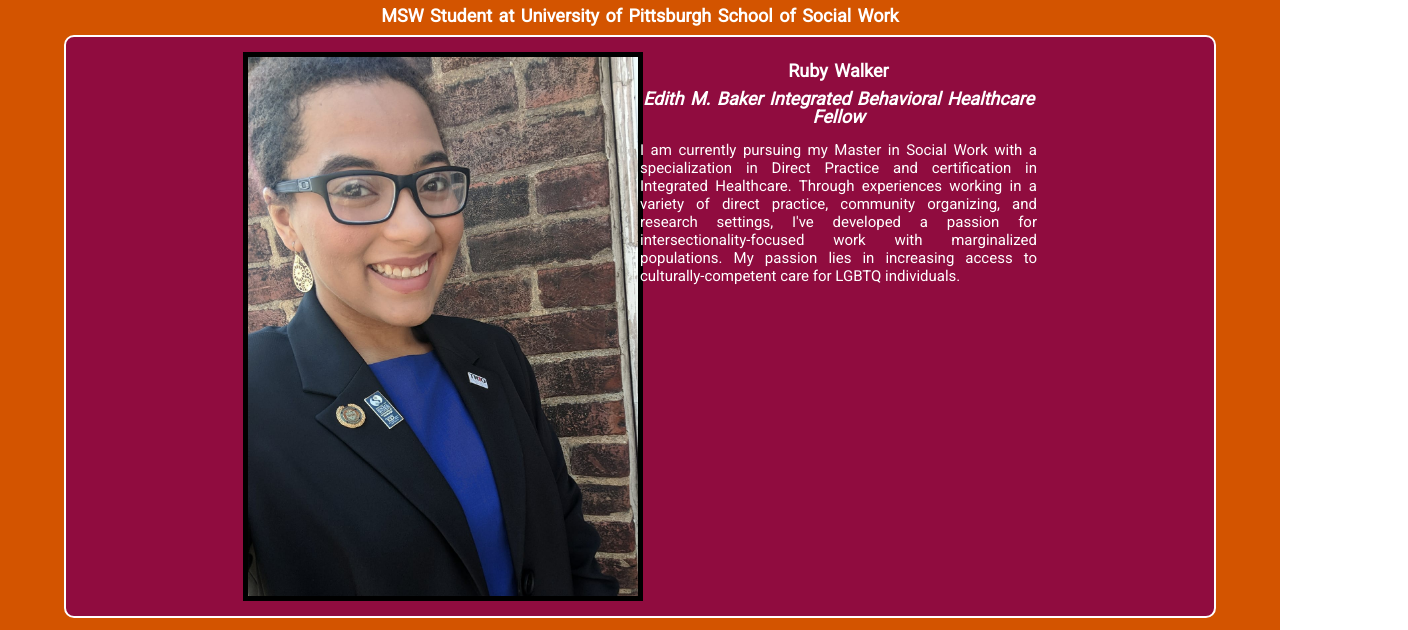
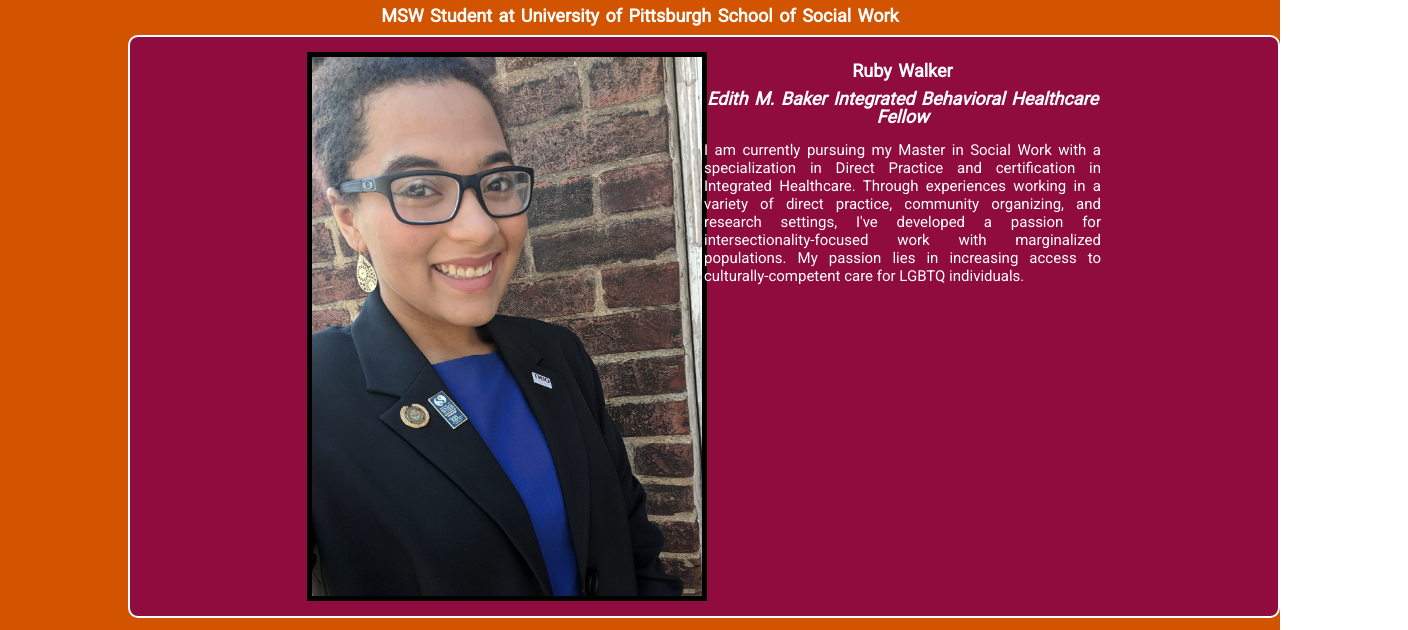
Before and after one commit to ruby-walker/ruby-walker.github.io, a plain HTML site: page index.html in a window 1280 px wide. Shown: the part 114-744 px from the top of the page, 1408 px wide, since content can reach past the window. Drawn offline with nearby package versions, Linux system fonts and the light colour scheme.

Commit message:
Update main.css

```diff
--- a/dist/css/main.css
+++ b/dist/css/main.css
@@ -56,6 +56,8 @@ img{
      display: inline-block;
 
   margin-bottom: 10px;
+margin-left: 10%;
+	Margin-right: 10%;
 
 Width: 90%;
 }
```
